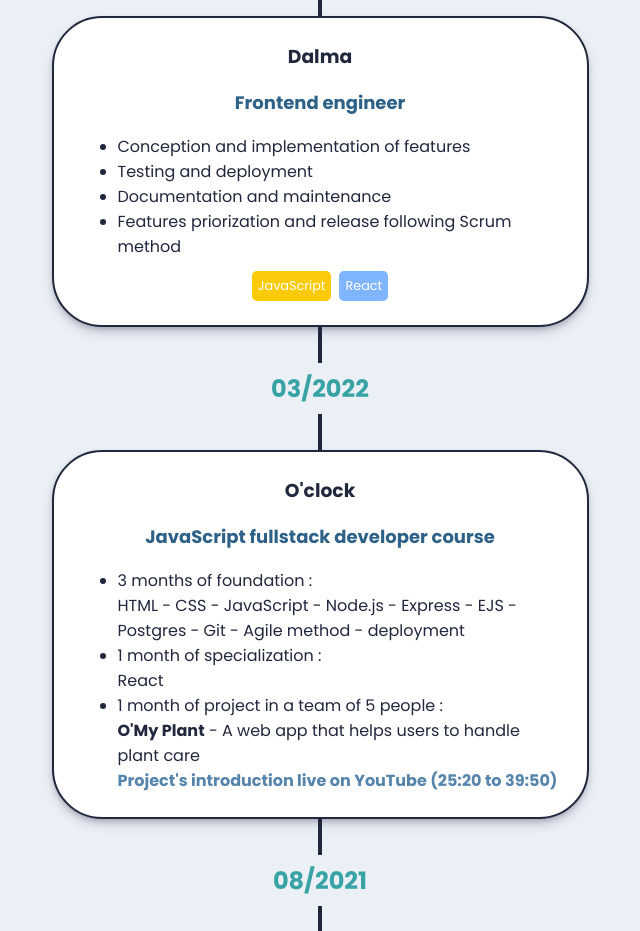
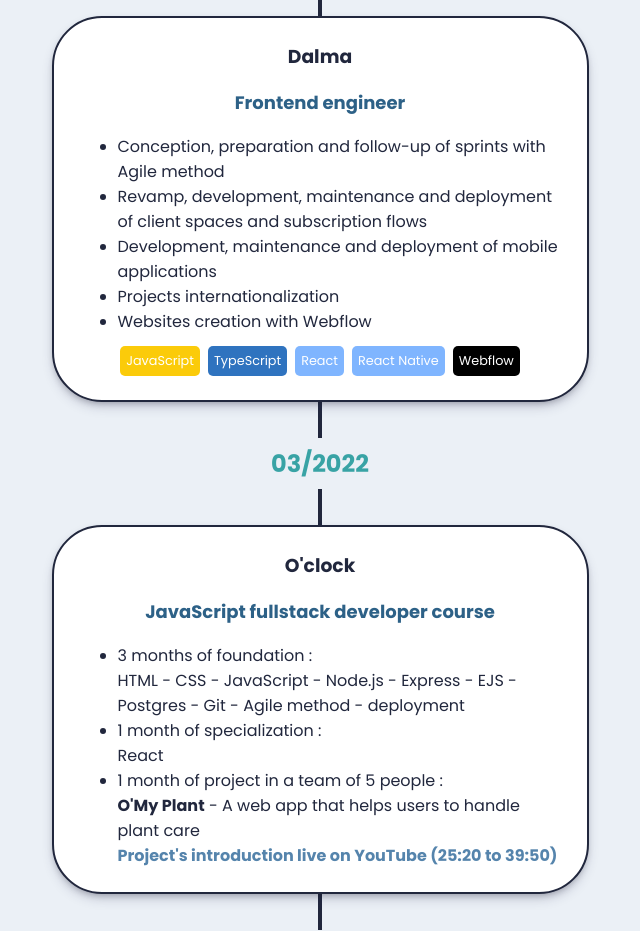
Before and after one commit to evelyne-phich/portfolio, a React (Create React App) app: page / in a window 1280 px wide. Shown: the part 820-1751 px from the top of the page, without its empty margins (320-960 px from the left). Built offline with nearby package versions, Linux system fonts and the light colour scheme.

Commit message:
update dalma

```diff
--- a/src/components/MyCareer/index.tsx
+++ b/src/components/MyCareer/index.tsx
@@ -13,12 +13,26 @@ export const MyCareer = () => {
         <CareerCard
           title="Dalma"
           position="Frontend engineer"
-          tags={[tags.javaScript, tags.react]}
+          tags={[
+            tags.javaScript,
+            tags.typeScript,
+            tags.react,
+            tags.reactNative,
+            tags.webflow,
+          ]}
         >
-          <li>Conception and implementation of features</li>
-          <li>Testing and deployment</li>
-          <li>Documentation and maintenance</li>
-          <li>Features priorization and release following Scrum method</li>
+          <li>
+            Conception, preparation and follow-up of sprints with Agile method
+          </li>
+          <li>
+            Revamp, development, maintenance and deployment of client spaces and
+            subscription flows
+          </li>
+          <li>
+            Development, maintenance and deployment of mobile applications
+          </li>
+          <li>Projects internationalization</li>
+          <li>Websites creation with Webflow</li>
         </CareerCard>
         <h2 className={style.date}>03/2022</h2>
         <CareerCard
--- a/src/components/Tags/index.services.ts
+++ b/src/components/Tags/index.services.ts
@@ -1,35 +1,47 @@
 export type TagType = {
   label: string;
-    color: string
-}
+  color: string;
+};
 
-export const tags : {[key: string]: TagType} = {
+export const tags: { [key: string]: TagType } = {
   javaScript: {
-        label: 'JavaScript',
-        color: "#FBCB0A"
+    label: "JavaScript",
+    color: "#FBCB0A",
   },
   ejs: {
-        label: 'EJS',
-        color: "#A91F50"
+    label: "EJS",
+    color: "#A91F50",
   },
   react: {
-        label: 'React',
-        color: "#7FB5FF"
+    label: "React",
+    color: "#7FB5FF",
   },
   redux: {
-        label: 'Redux',
-        color: "#764abc"
+    label: "Redux",
+    color: "#764abc",
   },
   nodeJs: {
-        label: 'Node.js',
-        color: "#215732"
+    label: "Node.js",
+    color: "#215732",
   },
   express: {
-        label: 'Express',
-        color: "#000000"
+    label: "Express",
+    color: "#000000",
   },
   postgreSql: {
-        label: 'PostgreSQL',
-        color: "#336790"
-    }
-}
+    label: "PostgreSQL",
+    color: "#336790",
+  },
+  typeScript: {
+    label: "TypeScript",
+    color: "#2F73BF",
+  },
+  reactNative: {
+    label: "React Native",
+    color: "#7FB5FF",
+  },
+  webflow: {
+    label: "Webflow",
+    color: "#000000",
+  },
+};
```
Lines whose indentation alone changed are shown as unchanged.
